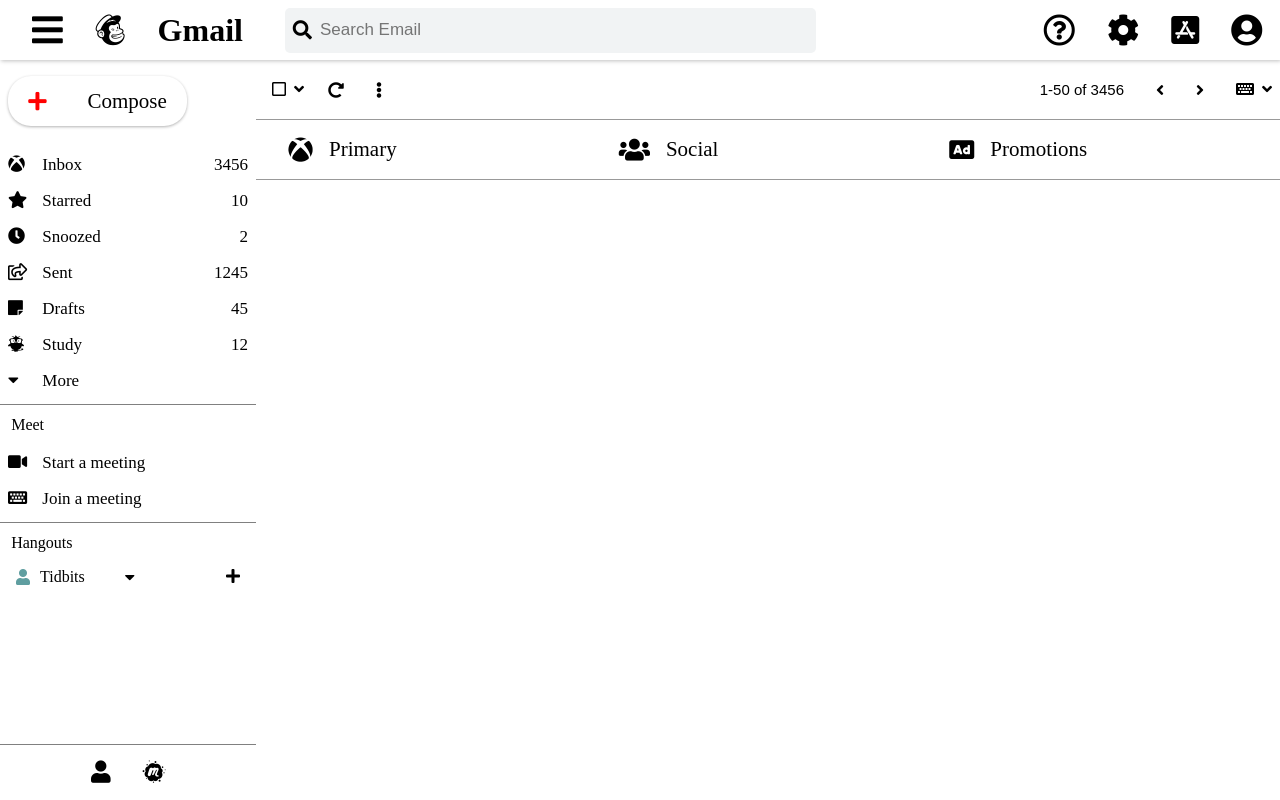
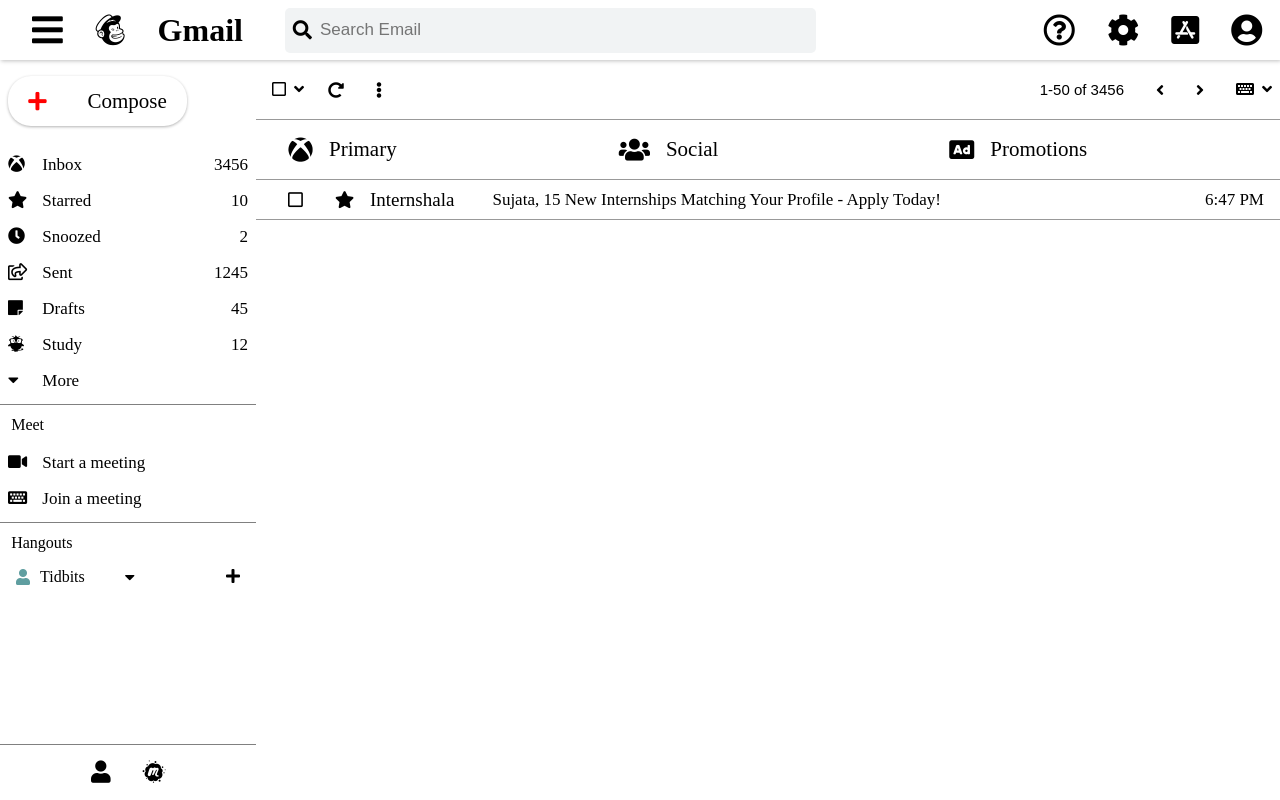
Before and after one commit to TidbitsJS/Gmail-Page, a React (Create React App) app: page / in a window 1280 px wide. Built offline with nearby package versions, Linux system fonts and the light colour scheme.

Commit message:
email creation

```diff
--- a/src/container/Body/Mails/Mail.js
+++ b/src/container/Body/Mails/Mail.js
@@ -1,6 +1,7 @@
 import React, { Component } from "react";
 import "./mail.css";
 import MailHeader from "./layout/MailHeader";
+import Email from "./layout/Email";
 
 export class Mail extends Component {
   render() {
@@ -22,6 +23,7 @@
               <p>Promotions</p>
             </div>
           </div>
+          <Email />
         </div>
       </div>
     );
--- /dev/null
+++ b/src/container/Body/Mails/layout/Email.js
@@ -0,0 +1,23 @@
+import React, { Component } from "react";
+
+class Email extends Component {
+  render() {
+    return (
+      <div className="mail-email">
+        <div className="email-info">
+          <i className="far fa-square"></i>
+          <i className="fas fa-star"></i>
+          <p>Internshala</p>
+        </div>
+        <div className="email-content">
+          <p>Sujata, 15 New Internships Matching Your Profile - Apply Today!</p>
+        </div>
+        <div className="email-time">
+          <p>6:47 PM</p>
+        </div>
+      </div>
+    );
+  }
+}
+
+export default Email;
--- a/src/container/Body/Mails/mail.css
+++ b/src/container/Body/Mails/mail.css
@@ -71,3 +71,48 @@
   margin: 0 1rem;
   font-size: 25px;
 }
+
+.mail-email {
+  width: 100%;
+  height: 40px;
+  font-size: 17px;
+
+  display: flex;
+  justify-content: space-between;
+  align-items: center;
+
+  border-bottom: 1px solid rgba(0, 0, 0, 0.4);
+}
+
+.email-info {
+  flex: 1;
+  margin-left: 1rem;
+
+  display: flex;
+  align-items: center;
+  justify-content: flex-start;
+}
+
+.email-info i {
+  margin: 0 1rem;
+}
+
+.email-info p {
+  font-size: 19px;
+}
+
+.email-content {
+  flex: 3;
+
+  display: flex;
+  justify-content: flex-start;
+  align-items: center;
+}
+
+.email-time {
+  flex: 0.5;
+
+  display: flex;
+  justify-content: flex-end;
+  margin-right: 1rem;
+}
```
